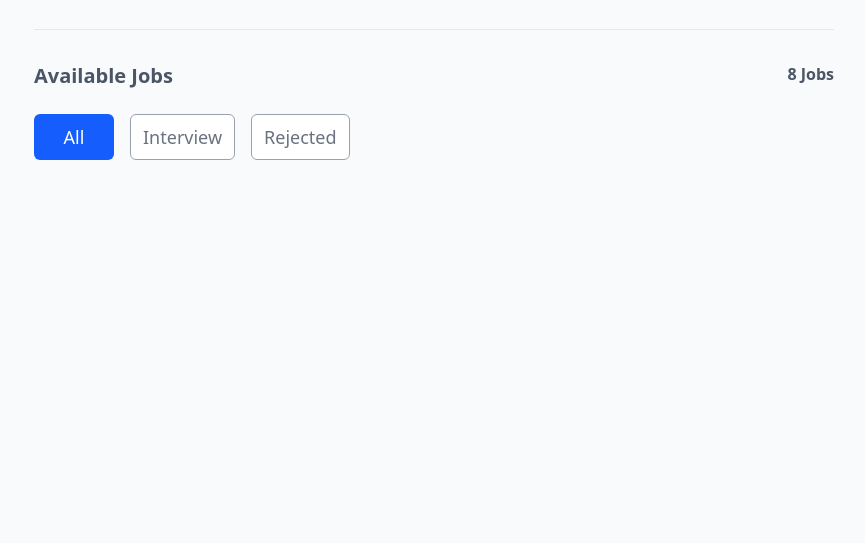
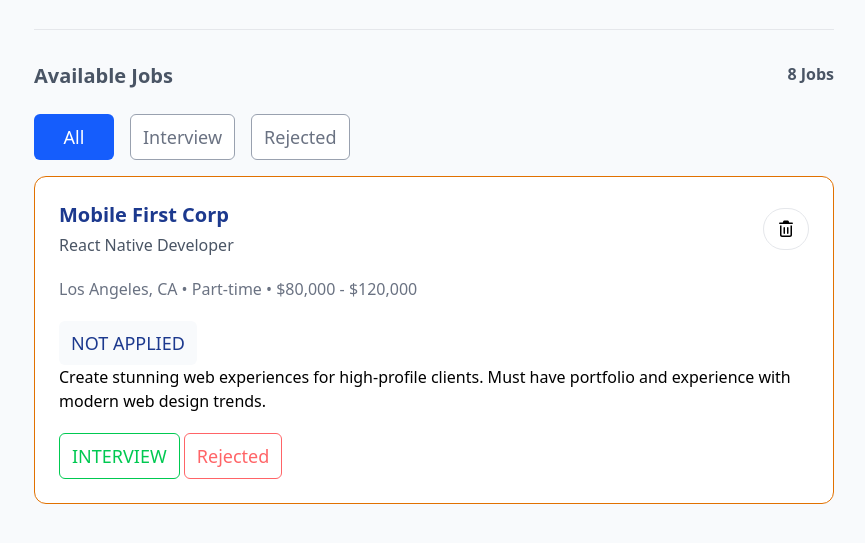
Before and after one commit to moziful/Assignment-04, a plain HTML site: page index.html in a window 1280 px wide. Shown: the part 177-720 px from the top of the page, without its empty margins (206-1071 px from the left). Drawn offline with nearby package versions, Linux system fonts and the light colour scheme.

Commit message:
Jobs Card Added

```diff
--- a/index.html
+++ b/index.html
@@ -43,7 +43,32 @@
                 <button
                     class="min-w-20 px-3 py-2 text-gray-500 text-lg font-medium rounded-md bg-white border border-gray-400">Rejected</button>
             </div>
-
+            <div class="grid p-6 gap-5 bg-white rounded-xl border border-amber-600">
+                <div class="flex justify-between items-center">
+                    <div class="grid gap-1">
+                        <p class="text-xl text-blue-900 font-bold">Mobile First Corp</p>
+                        <p class="text-gray-600">React Native Developer</p>
+                    </div>
+                    <i
+                        class="p-3 text-center items-center fa-regular fa-trash-can rounded-full border border-gray-200"></i>
+                </div>
+                <p class="text-gray-500">Los Angeles, CA • Part-time • $80,000 - $120,000</p>
+                <div>
+                    <button class="bg-[#F8FAFC] min-w-20 px-3 py-2 text-lg text-blue-900 font-medium rounded-md">NOT
+                        APPLIED</button>
+                    <p>
+                        Create stunning web experiences for high-profile clients. Must have portfolio and experience
+                        with
+                        modern web design trends.
+                    </p>
+                </div>
+                <div>
+                    <button
+                        class="min-w-20 px-3 py-2 text-green-500 text-lg font-medium rounded-md bg-white border border-green-500">INTERVIEW</button>
+                    <button
+                        class="min-w-20 px-3 py-2 text-red-400 text-lg font-medium rounded-md bg-white border border-red-400">Rejected</button>
+                </div>
+            </div>
         </div>
     </main>
 </body>
```
